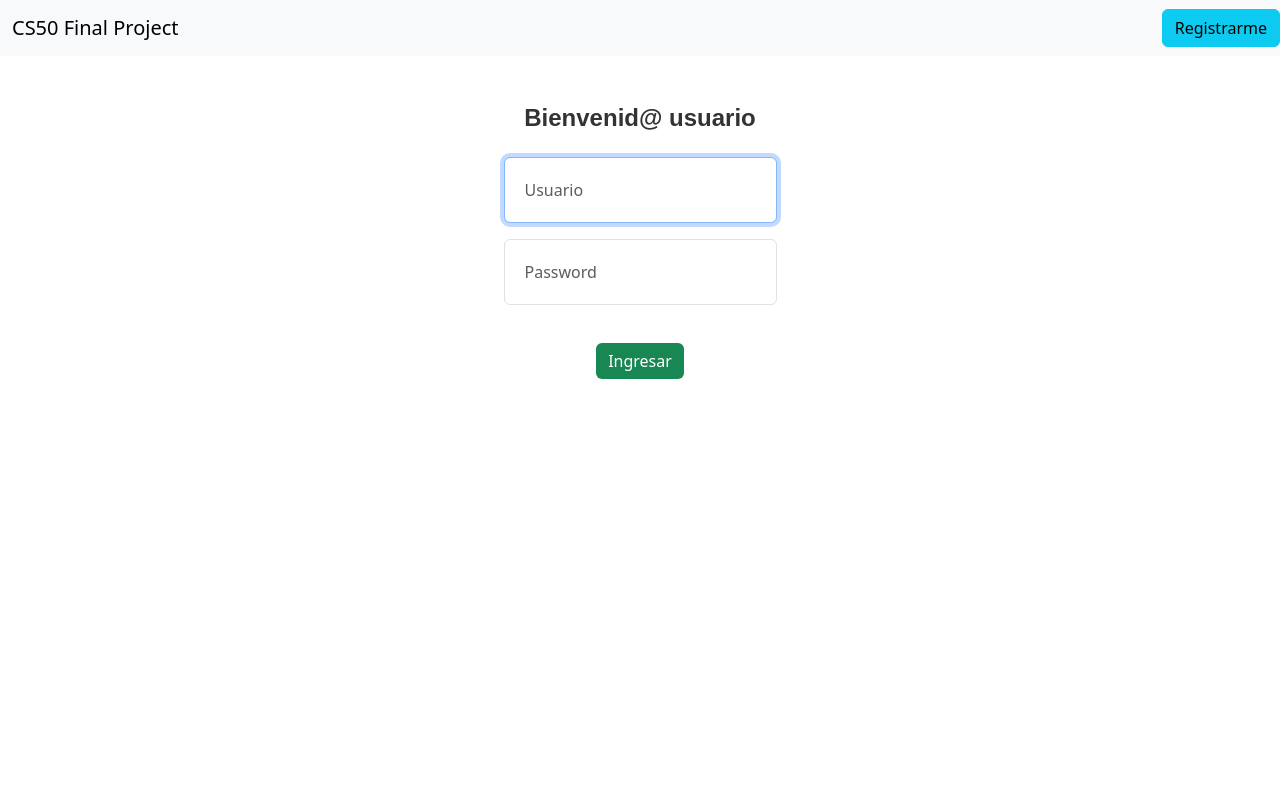
After one commit to Josealv07/Finanzas_Grupales, a Flask app: page /login in a window 1280 px wide. The commit adds this page. Run offline with Flask 2, Linux system fonts and the light colour scheme.

Commit message:
pagina de inicio y login y un poco de css

```diff
--- a/app.py
+++ b/app.py
@@ -1,25 +1,122 @@
-from flask import Flask, render_template, request, redirect
+from flask import Flask, render_template, flash, redirect, session, request
+import os
+import sqlite3
+
+
+from tempfile import mkdtemp
+from werkzeug.security import check_password_hash, generate_password_hash
+
+from helpers import *
 
 app = Flask(__name__)
 
 gastos_compartidos = []
 
+
+DATABASE = 'fairfriends.db'
+
 @app.route('/')
+@login_required
 def index():
     return render_template('index.html', gastos=gastos_compartidos)
 
 @app.route('/agregar_gasto', methods=['POST'])
+@login_required
 def agregar_gasto():
     concepto = request.form['concepto']
+    ponedor = request.form['ponedor']
     monto = float(request.form['monto'])
 
+
     # Agregar el nuevo gasto a la lista
-    gastos_compartidos.append({'concepto': concepto, 'monto': monto})
-
-    # Redirigir a la página principal
-    return redirect('/')
+    gastos_compartidos.append({'concepto': concepto, 'persona':ponedor, 'monto': monto})
+    return render_template('montos.html', gastos=gastos_compartidos)
 
 
+@app.route("/register", methods=["GET", "POST"])
+def register():
+    """Register user"""
+    if request.method == "POST":
+        # Ensure username was submitted
+        """
+        if not request.form.get("username"):
+            return apology("must provide username", 400)
+
+        # Ensure password was submitted
+        elif not request.form.get("password"):
+            return apology("must provide password", 400)
+
+        elif not request.form.get("confirmation") == request.form.get("password"):
+            return apology("Your password don't match", 400)
+
+        # Query database for username
+        rows = db.execute(
+            "SELECT * FROM users WHERE username = ?", request.form.get("username")
+        )
+
+        # Ensure username exists and password is correct
+        if len(rows) >= 1:
+            return apology("invalid username it already exist", 400)
+
+        db.execute(
+            "INSERT INTO users (username, hash) VALUES(?, ?)",
+            request.form.get("username"),
+            generate_password_hash(request.form.get("password")),
+        )
+
+        # Remember which user has logged in
+        rows = db.execute(
+            "SELECT * FROM users WHERE username = ?", request.form.get("username")
+        )
+        session["user_id"] = rows[0]["id"]
+
+        # Redirect user to home page
+        """
+        return redirect("/")
+
+    elif request.method == "GET":
+        return render_template("registration.html")
+
+
+@app.route("/login", methods=["GET", "POST"])
+def login():
+    """Log user in"""
+
+    # Forget any user_id
+    #session.clear()
+
+    # User reached route via POST (as by submitting a form via POST)
+    if request.method == "POST":
+        """
+        # Ensure username was submitted
+        if not request.form.get("username"):
+            return apology("must provide username", 403)
+
+        # Ensure password was submitted
+        elif not request.form.get("password"):
+            return apology("must provide password", 403)
+
+        # Query database for username
+        rows = db.execute(
+            "SELECT * FROM users WHERE username = ?", request.form.get("username")
+        )
+
+        # Ensure username exists and password is correct
+        if len(rows) != 1 or not check_password_hash(
+            rows[0]["hash"], request.form.get("password")
+        ):
+            return apology("invalid username and/or password", 403)
+
+        # Remember which user has logged in
+        session["user_id"] = rows[0]["id"]
+
+        # Redirect user to home page
+        """
+        return redirect("/")
+
+    # User reached route via GET (as by clicking a link or via redirect)
+    else:
+        return render_template("login.html")
 
 
 
--- /dev/null
+++ b/static/css/styles.css
@@ -0,0 +1,70 @@
+
+#agregar_gasto {
+  width: 80%;
+  margin: 1em 6em 1em 6em;
+  }
+
+.texto-formulario{
+  margin: 1em 6em 1em 6em;
+  color: #333; /* Color del texto */
+}
+
+.form-control{
+  width: 80%;
+  margin: 0em 6em 0em 6em;
+  padding: 20px;
+  display: flex;
+  justify-content: center;
+  align-items: center;
+  }
+
+
+
+body, html {
+  margin: 0;
+  padding: 0;
+  height: 100%;
+  overflow: hidden;
+}
+
+.half-section {
+  width: 50%;
+  height: 100%;
+  float: left;
+  box-sizing: border-box;
+}
+
+#left-half {
+  background-color: rgb(255, 255, 255); /* Color de la mitad izquierda */
+}
+
+#right-half {
+  background-color: rgba(233, 247, 239); /* Color de la mitad derecha */
+}
+
+
+.custom-heading {
+  margin: 2em 1em 1em 1em;
+  font-family: Arial, sans-serif; /* Cambia "Arial" por el tipo de letra que desees */
+  text-align: center;
+  font-size: 24px; /* Tamaño de la fuente */
+  font-weight: bold; /* Grosor de la fuente */
+  color: #333; /* Color del texto */
+}
+
+.custom-navbar {
+  background-color: #3498db;
+}
+
+.button_container {
+  width: 100%;
+  height: 10vh;
+  display: flex;
+  align-items: center; /* Alineación vertical al centro */
+  justify-content: center; /* Alineación horizontal al centro */
+}
+
+.centered-button {
+  border: none;
+  cursor: pointer;
+}
--- /dev/null
+++ b/templates/login.html
@@ -0,0 +1,39 @@
+<!DOCTYPE html>
+<html>
+<head>
+    <meta charset="utf-8">
+    <meta name="viewport" content="width=device-width, initial-scale=1">
+    <link rel="stylesheet" href="https://cdn.jsdelivr.net/npm/bootstrap@5.3.1/dist/css/bootstrap.min.css"  integrity="sha384-4bw+/aepP/YC94hEpVNVgiZdgIC5+VKNBQNGCHeKRQN+PtmoHDEXuppvnDJzQIu9" crossorigin="anonymous">
+    <link rel="stylesheet" href="./static/css/styles.css">
+    <title>C$50 Final project: {% block title %}{% endblock %}</title>
+</head>
+<body>
+    <nav class="navbar navbar-expand-lg bg-body-tertiary">
+        <div class="container-fluid">
+          <a class="navbar-brand" href="/register">CS50 Final Project</a>
+          <button class="navbar-toggler" type="button" data-bs-toggle="collapse" data-bs-target="#navbarNavAltMarkup" aria-controls="navbarNavAltMarkup" aria-expanded="false" aria-label="Toggle navigation">
+            <span class="navbar-toggler-icon"></span>
+          </button>
+        </div>
+        <a class="btn btn-info" href="/register">Registrarme</a>
+    </nav>
+    <h2 class="custom-heading">Bienvenid@ usuario</h2>
+
+    <form action="/login" method="post">
+
+        <div class="texto-formulario">
+            <input autocomplete="off" autofocus class="form-control mx-auto w-auto" id="usuario" name="usuario" placeholder="Usuario" type="text">
+        </div>
+
+        <div class="texto-formulario">
+            <input class="form-control mx-auto w-auto" id="password" name="password" placeholder="Password" type="password">
+        </div>
+
+        <div class="button_container">
+            <button class="btn btn-success centered-button " id="Ingresar" type="submit">Ingresar</button>
+        </div>
+    </form>
+
+
+</body>
+</html>
```
Also changed, not shown: helpers.py (added, +38 -0 lines), templates/index.html (+45 -10 lines), templates/montos.html (added, +26 -0 lines), templates/registration.html (added, +41 -0 lines), fairfriends.db (added).
